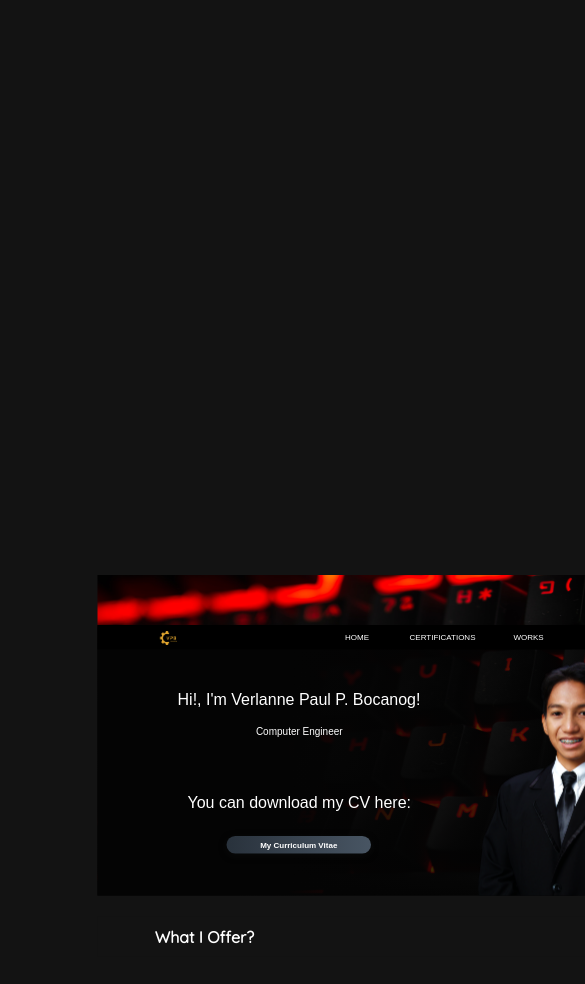
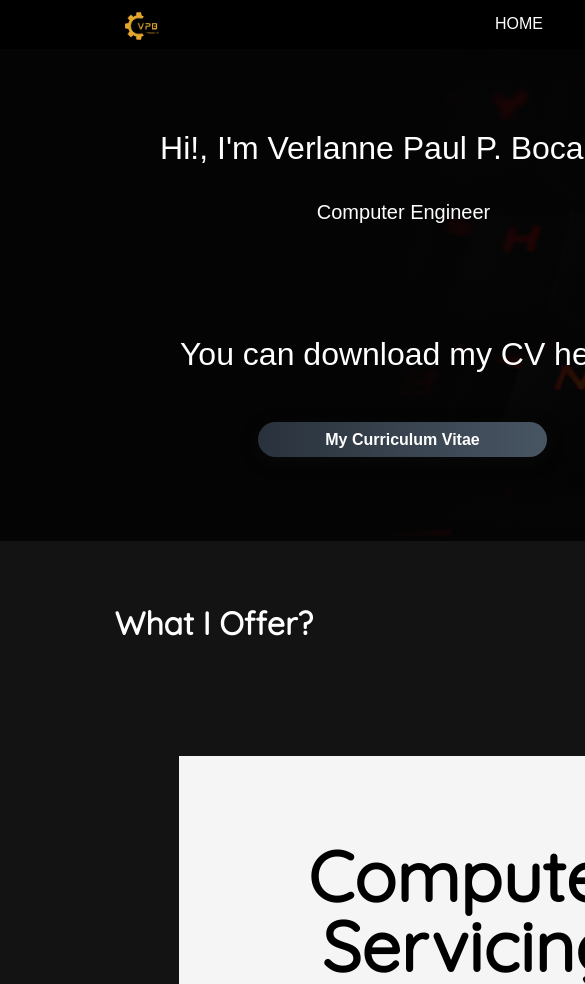
Before and after one commit to VPBocanog/VPBocanog.github.io, a plain HTML site: page index.html in a window 390 px wide. Shown: the top 984 px of the page, 585 px wide, since content can reach past the window. Drawn offline with Linux system fonts and the light colour scheme; a web font is replaced by a local one.

Commit message:
minor adjustment

```diff
--- a/css/Homepage.css
+++ b/css/Homepage.css
@@ -742,7 +742,7 @@ body {
     /* For mobile phones: */
 
     html{
-    transform: scale(.50);
+    transform: scale(1);
     }
 
   }
```
